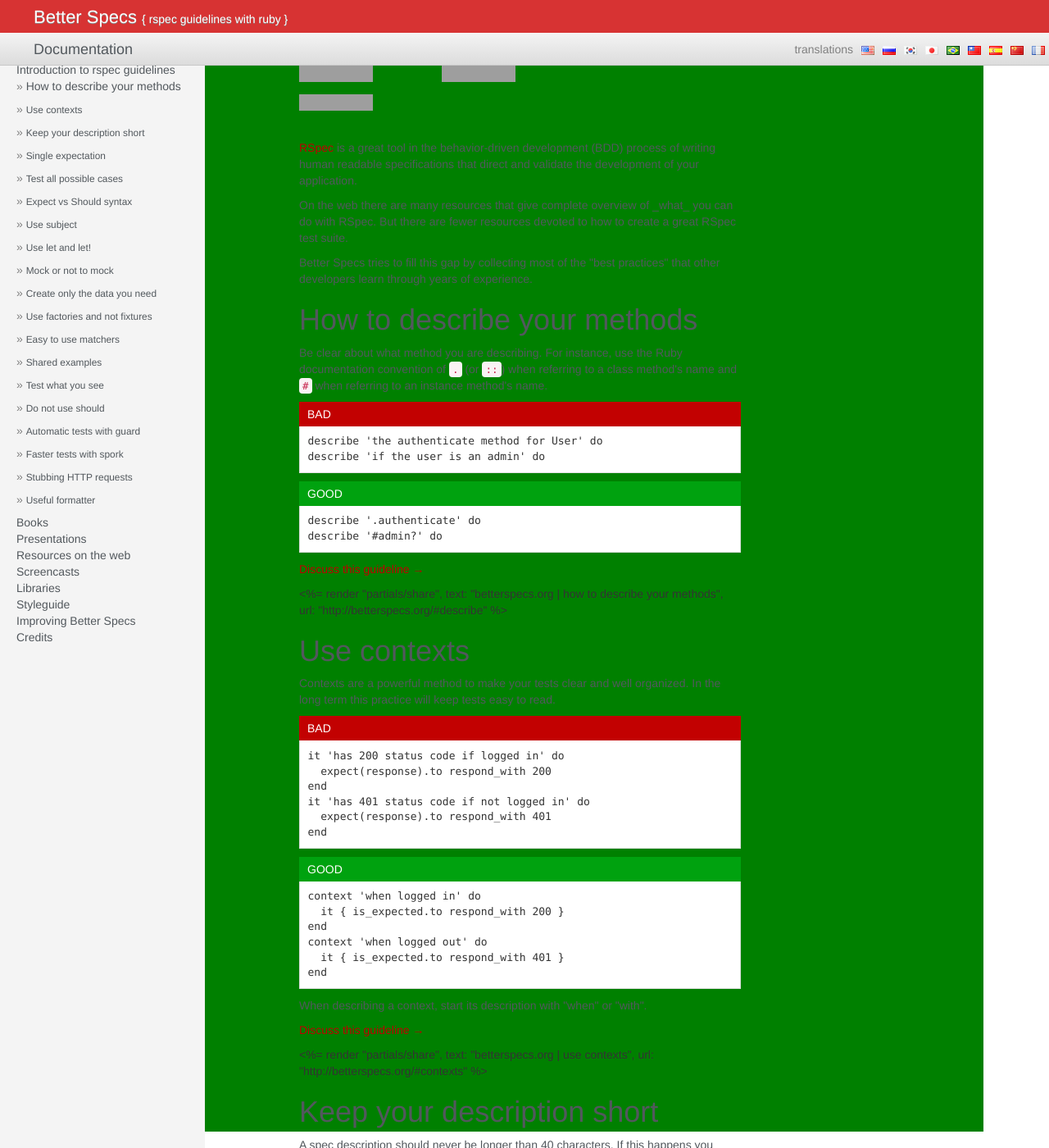
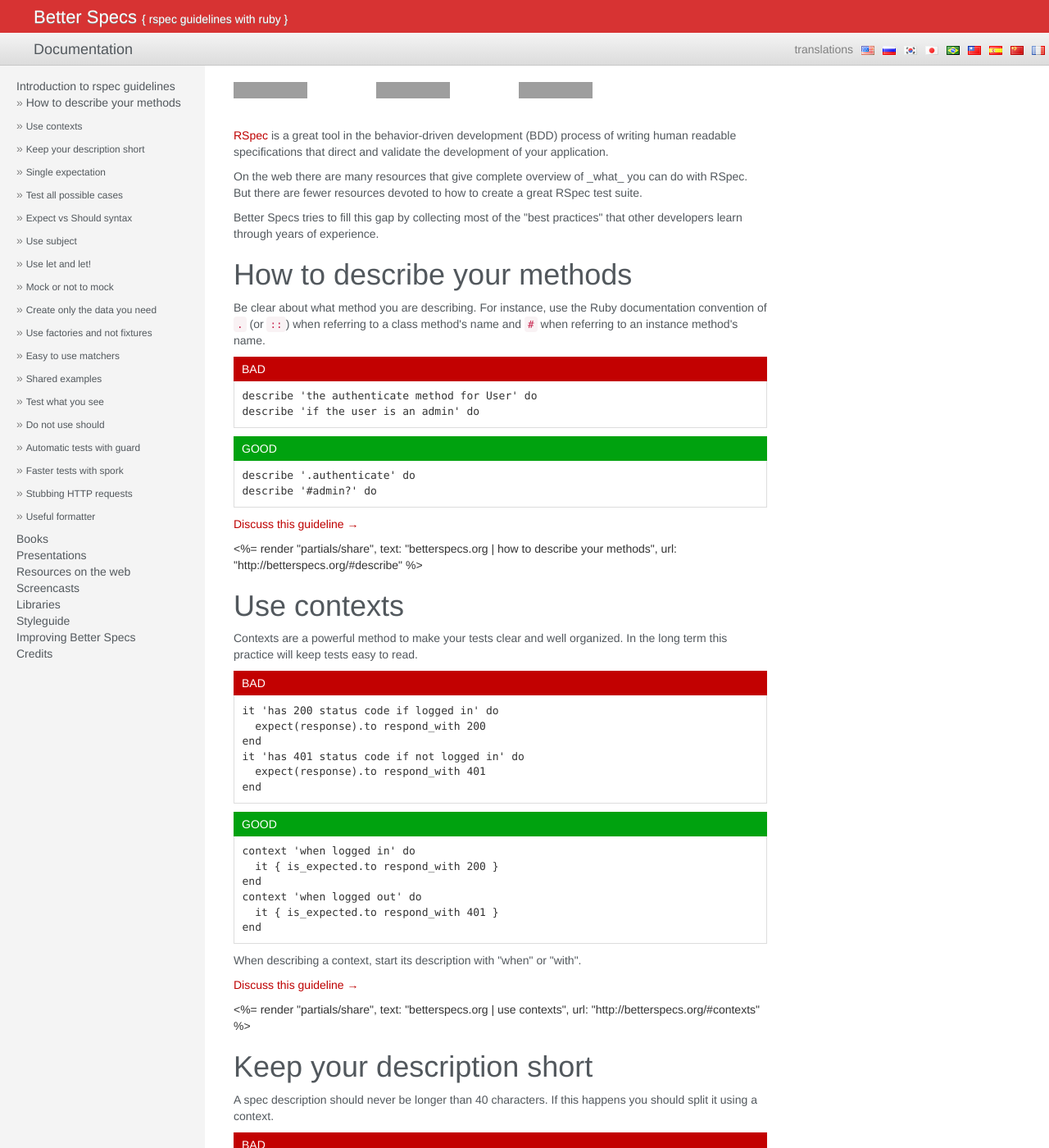
Before and after one commit to akz92/akz92.github.io, a Jekyll site: the page built from index.html, in a window 1280 px wide and 1400 px high. Shown: the whole window at 82% size. Built offline with Jekyll 4.4.1, drawn with Linux system fonts in a browser that asks for light colours; grey boxes are pictures that could not be loaded.

Commit message:
Update simple-sidebar.css

```diff
--- a/css/simple-sidebar.css
+++ b/css/simple-sidebar.css
@@ -7,19 +7,6 @@
 /* Toggle Styles */
 
 #wrapper {
-    display: block;
-    position:absolute;
-    height:auto;
-    bottom:0;
-    top:0;
-    left:0;
-    right:0;
-    padding-top:20px;
-    margin-top:40px;
-    margin-bottom:20px;
-    margin-right:80px;
-    margin-left:80px;
-    background-color: green;
     padding-left: 0;
     -webkit-transition: all 0.5s ease;
     -moz-transition: all 0.5s ease;
```
